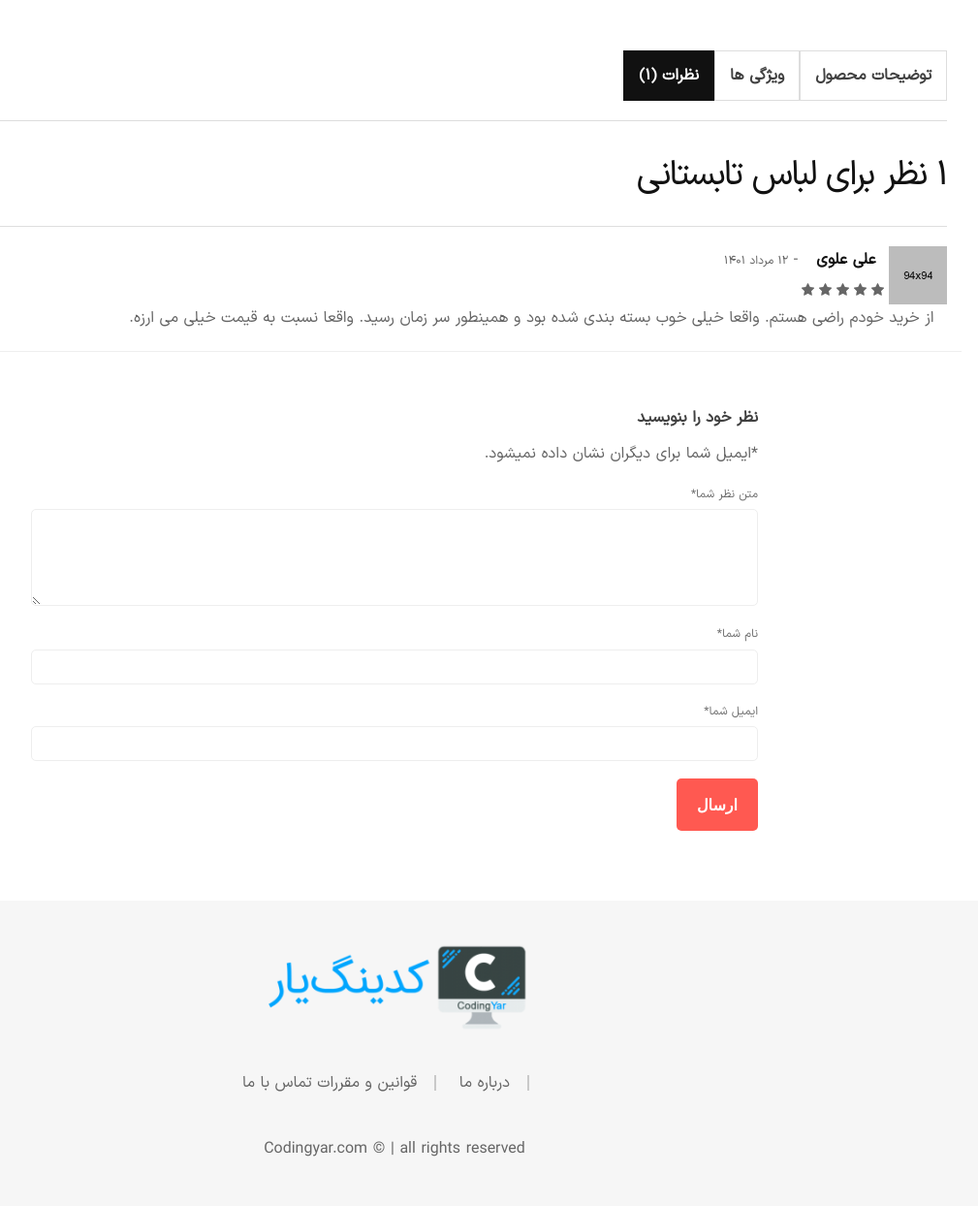
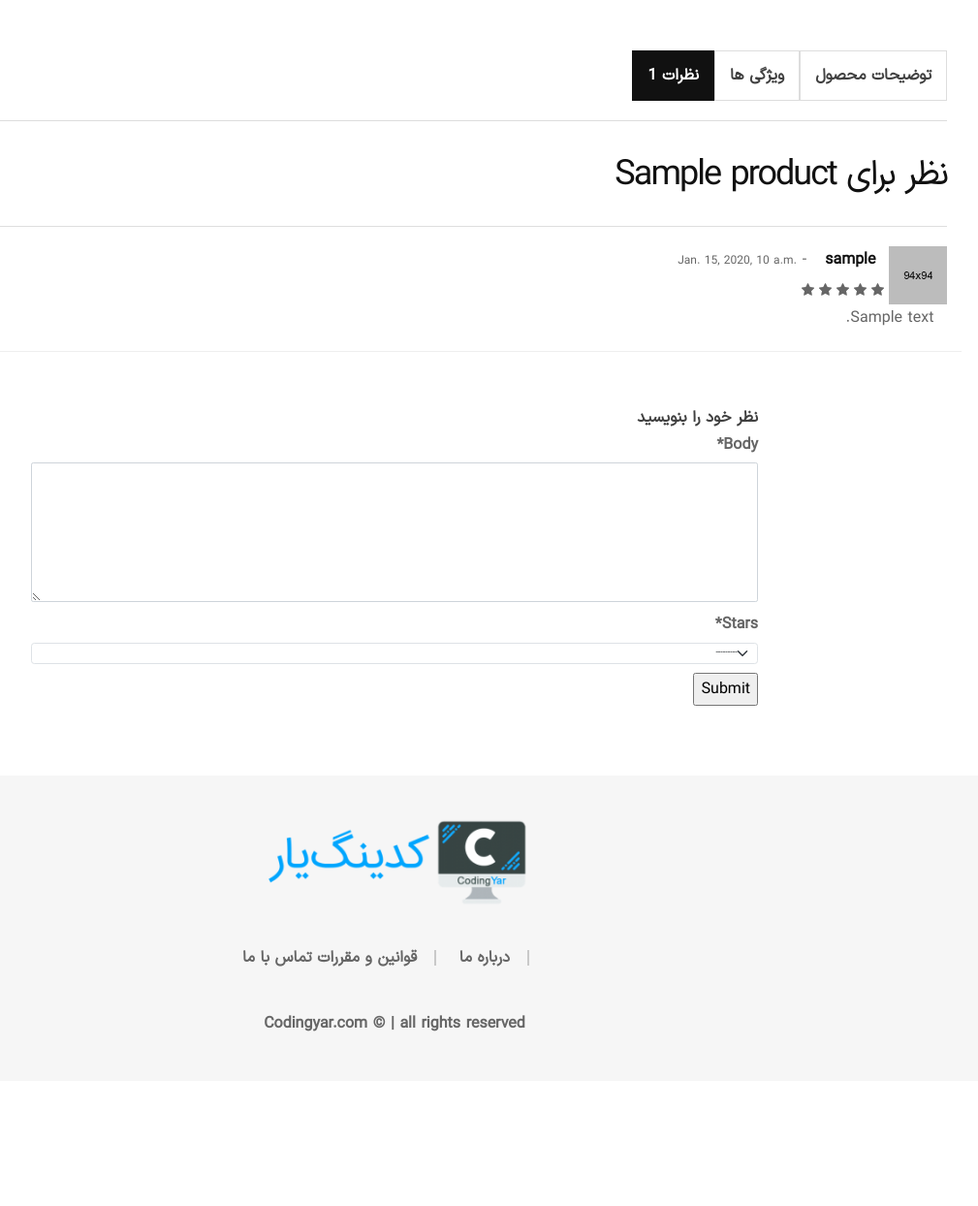
Before and after one commit to ZEROU14/bega_shop, a Django app: page /products/1/ in a window 1280 px wide, after a click that opens the changed part. Shown: the part 796-2040 px from the top of the page at 97% size, without its empty margins (251-1260 px from the left). After the commit the page ends 1860 px from the top, so only its background shows below. Run offline with Django 5.2, Linux system fonts and the light colour scheme; tables that the repository leaves empty hold one stand-in row (values such as "Sample post"); parts of the project's set-up code (start-up, migrations or seed data) failed here and were passed over; some libraries are stand-ins or nearby versions; some web fonts are replaced.

Commit message:
we add comments to our website i mean some fucntinal things i guess

```diff
--- /dev/null
+++ b/products/forms.py
@@ -0,0 +1,7 @@
+from .models import Comments
+from django import forms
+
+class CommentForm(forms.ModelForm):
+    class Meta:
+        model = Comments
+        fields = ['body','stars', ]
--- a/products/models.py
+++ b/products/models.py
@@ -1,6 +1,7 @@
 from django.db import models
 
 from django.shortcuts import reverse
+from django.contrib.auth import get_user_model
 # Create your models here.
 
 class Products(models.Model):
@@ -20,3 +21,27 @@ class Products(models.Model):
 
     def get_absolute_url(self):
         return reverse("product_detail", args=[self.pk])
+
+
+class Comments(models.Model):
+    PRODUCT_STARS = [
+        ('1', 'very bad'),
+        ('2','bad'),
+        ('3','noraml'),
+        ('4','good'),
+        ('5','very good'),
+
+    ]
+    product = models.ForeignKey(Products,on_delete=models.CASCADE,related_name='comments')
+    body = models.TextField()
+    author = models.ForeignKey(get_user_model(),on_delete=models.CASCADE,related_name='comments')
+    stars = models.CharField(max_length=10 ,choices=PRODUCT_STARS )
+
+    datetime_created = models.DateTimeField(auto_now_add=True)
+    datetime_modified = models.DateTimeField(auto_now=True)
+
+    active = models.BooleanField(default=True)
+
+
+    def get_absolute_url(self):
+        return reverse("product_detail", args=[self.product.id])
--- a/products/templates/products/product_detail_view.html
+++ b/products/templates/products/product_detail_view.html
@@ -1,5 +1,6 @@
 {% extends "_base.html" %}
-
+{% load static %}
+{% load crispy_forms_tags %}
 {% block page_title %} {{product.title}} {% endblock page_title %}
 
 {% block content %}
@@ -68,7 +69,7 @@
                                     <span>ویژگی ها</span>
                                 </a>
                                 <a class="m-0 product-data-tab__link nav-link" id="nav-reviews-tab" data-toggle="tab" href="#nav-reviews" role="tab" aria-selected="true">
-                                    <span>نظرات (۱)</span>
+                                    <span>نظرات {{product.comments.count}}</span>
                                 </a>
                             </div>
                             <div class="tab-content product-data-tab__content" id="product-tabContent">
@@ -104,32 +105,35 @@
                                 </div>
                                 <div class="tab-pane fade" id="nav-reviews" role="tabpanel" aria-labelledby="nav-reviews-tab">
                                     <div class="product-reviews">
-                                        <h3 class="review__title">۱ نظر برای لباس تابستانی</h3>
+                                        <h3 class="review__title">نظر برای {{product.title}}</h3>
                                         <ul class="review__list">
+                                            {% for comment in product.comments.all %}
                                                 <li class="review__item">
                                                     <div class="review__container">
                                                         <div class="review__text">
                                                             <div class="d-flex flex-sm-row flex-row">
-                                                            <img src="assets/img/others/comment-1.jpg" alt="Review Avatar" class="review__avatar">
+                                                                <img src="{% static '/img/others/comment-1.jpg' %}" alt="Review Avatar" class="review__avatar">
                                                                 <div>
                                                                     <div class="review__meta">
-                                                                    <strong class="review__author px-4">علی علوی</strong>
+                                                                        <span class="review__published-date">{{comment.datetime_created}}</span>
                                                                         <span class="review__dash">-</span>
-                                                                    <span class="review__published-date">۱۲ مرداد ۱۴۰۱</span>
+                                                                        <strong class="review__author px-4">{{comment.author}}</strong>
                                                                     </div>
                                                                     <div class="product-rating">
                                                                         <div class="m-0 star-rating star-five">
-                                                                        <span>Rated <strong class="rating">5.00</strong> out of 5</span>
+                                                                            <span>Rated <strong class="rating">{{comment.stars}}/strong> out of 5</span>
                                                                         </div>
                                                                     </div>
                                                                 </div>
                                                             </div>
                                                             <p class="review__description text-right px-4">
-                                                            از خرید خودم راضی هستم. واقعا خیلی خوب بسته بندی شده بود و همینطور سر زمان رسید. واقعا نسبت به قیمت خیلی می ارزه.
+                                                                {{comment.body}}
                                                             </p>
                                                         </div>
                                                     </div>
                                                 </li>
+                                            {% endfor %}
+
                                         </ul>
                                         <div class="review-form-wrapper">
                                             <div class="row">
@@ -137,29 +141,10 @@
                                                 <div class="col-lg-8 m-auto">
                                                     <span class="reply-title pull-right">نظر خود را بنویسید</span>
                                                     <br>
-                                                    <form action="#" class="form text-right">
-                                                        <div class="form-notes mb--20">
-                                                            <p class="my-3"><span class="required">*</span>ایمیل شما برای دیگران نشان داده نمیشود.</p>
-                                                        </div>
-                                                        <div class="form__group mb--10">
-                                                            <label class="form__label d-block" for="email">متن نظر شما<span class="required">*</span></label>
-                                                            <textarea name="review" id="review" class="form__input form__input--textarea"></textarea>
-                                                        </div>
-                                                        <div class="form__group mb--20">
-                                                            <label class="form__label d-block" for="name">نام شما<span class="required">*</span></label>
-                                                            <input type="text" name="name" id="name" class="form__input">
-                                                        </div>
-                                                        <div class="form__group mb--20">
-                                                            <label class="form__label d-block" for="email">ایمیل شما<span class="required">*</span></label>
-                                                            <input type="email" name="email" id="email" class="form__input">
-                                                        </div>
-                                                        <div class="form__group">
-                                                            <div class="form-row">
-                                                                <div class="col-12">
-                                                                    <input type="submit" value="ارسال" class="btn-submit">
-                                                                </div>
-                                                            </div>
-                                                        </div>
+                                                    <form action="{% url "comments_creat" product.id %}" method="post">
+                                                        {% csrf_token %}
+                                                        {{comment_form|crispy}}
+                                                        <input type="submit">
                                                     </form>
                                                 </div>
                                             </div>
--- a/products/urls.py
+++ b/products/urls.py
@@ -3,5 +3,6 @@ from . import views
 
 urlpatterns = [
     path('',views.ProductViews.as_view(), name='products'),
-    path('<int:pk>/',views.ProducDetailView.as_view() ,name='product_detail')
+    path('<int:pk>/',views.ProducDetailView.as_view() ,name='product_detail'),
+    path('comment/<int:pk>/',views.CommentCreateView.as_view(), name = 'comments_creat'),
 ]
--- a/products/views.py
+++ b/products/views.py
@@ -1,7 +1,11 @@
-from django.shortcuts import render
+from typing import Any
+from django.forms import BaseModelForm
+from django.http import HttpResponse
+from django.shortcuts import render,get_object_or_404 ,reverse
 from django.views import generic
 
-from .models import Products
+from .forms import CommentForm
+from .models import Products,Comments
 
 # Create your views here.
 class ProductViews(generic.ListView):
@@ -14,3 +18,27 @@ class ProducDetailView(generic.DetailView):
     model = Products
     template_name = 'products/product_detail_view.html'
     context_object_name = 'product'
+
+
+    def get_context_data(self, **kwargs):
+        context = super().get_context_data(**kwargs)
+        context['comment_form'] = CommentForm()
+
+        return context
+
+class CommentCreateView(generic.CreateView):
+    model = Comments
+    form_class = CommentForm
+
+
+
+    def form_valid(self, form):
+        obj = form.save(commit=False)
+        obj.author = self.request.user
+
+        product_id = int(self.kwargs['pk'])
+        product = get_object_or_404(Products, id = product_id)
+
+        obj.product = product
+
+        return super().form_valid(form)
```
Also changed, not shown: products/admin.py (+5 -2 lines), products/migrations/0002_comments.py (added), products/migrations/0003_rename_starts_comments_stars.py (added), products/migrations/0004_alter_comments_product.py (added), products/migrations/0005_alter_comments_author.py (added). Lines whose indentation alone changed are shown as unchanged.
